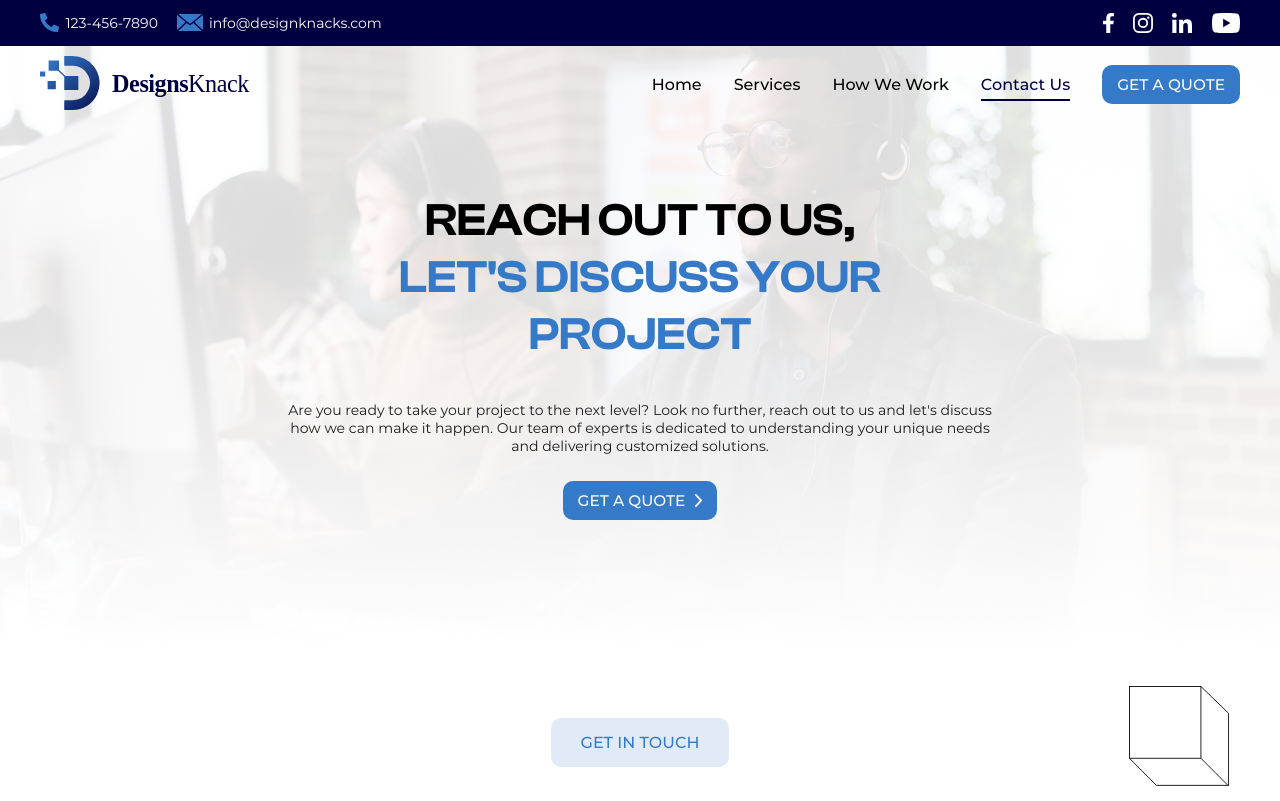
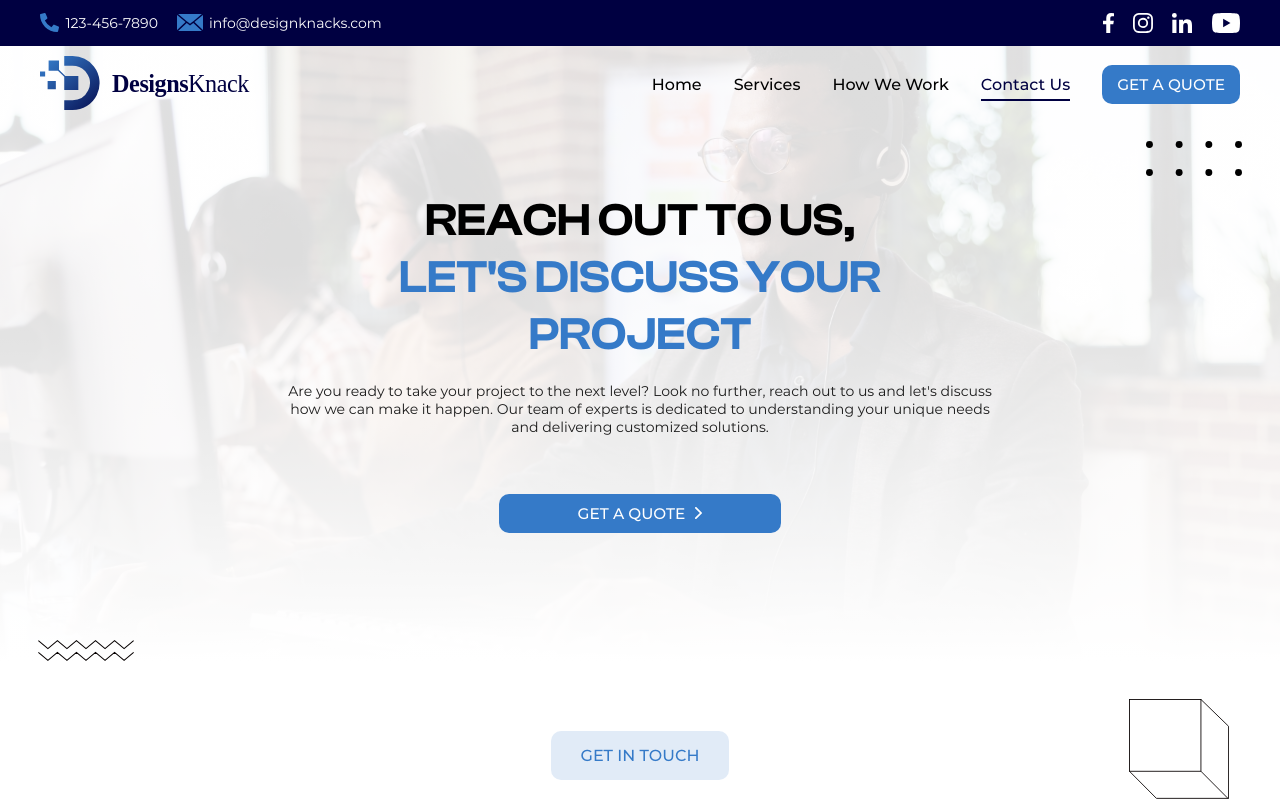
Before and after one commit to Leo-Hudson/designKnack-fe, a React (Create React App) app: page /contact-us in a window 1280 px wide. Shown: the top 801 px of the page. Built offline with nearby package versions, Linux system fonts and the light colour scheme.

Commit message:
Add Service drop down and working on contact us Banner

```diff
--- a/src/assets/icons/index.js
+++ b/src/assets/icons/index.js
@@ -31,6 +31,7 @@ import arrowLeft from './arrow-left.svg'
 import arrowRight from './arrow-right.svg'
 import menuIcon from './menu_icon.svg'
 import loader from './loader.gif'
+import dots2 from './dots2.svg'
 import ideation from './Process/Ideation.svg'
 import design from './Process/Design.svg'
 import test from './Process/Test.svg'
@@ -73,6 +74,7 @@ export {
     arrowRight,
     menuIcon,
     loader,
+    dots2,
     ideation,
     design,
     test,
--- a/src/components/Header/index.jsx
+++ b/src/components/Header/index.jsx
@@ -1,4 +1,4 @@
-import React, { useState } from 'react'
+import React, { useEffect, useRef, useState } from 'react'
 import { NavLink } from 'react-router-dom'
 import styled from 'styled-components'
 import { fonts, layout, rootColors } from '../../helpers/constant'
@@ -55,6 +55,7 @@ const HeaderSection = styled.div`
         }
       }
     }
+
     @media only screen and (min-width: ${mobile}) {
       .topContent{
         .leftSide div p{
@@ -106,11 +107,21 @@ const HeaderSection = styled.div`
         gap: 2.5vw;
         font-family:${fonts.montSerratMedium};
         font-size:clamp(16px, 1.2vw, 20px);
+        span{
+            cursor:pointer;
+            padding-bottom:5px;
+            border-bottom:2px solid transparent;
+
+        }
+        span:hover{
+          color:${rootColors.secondary};
+          border-bottom:2px solid ${rootColors.secondary};
+        }
 
         a{
           color:${rootColors.headingBlack};
           padding-bottom:5px;
-          border-bottom:1px solid transparent;
+          border-bottom:2px solid transparent;
         }
 
         a:hover, .active{
@@ -142,25 +153,36 @@ const HeaderSection = styled.div`
 
 `
 
-// const SubMenus = styled.div`
-//   position:relative;
+const SubMenus = styled.ul`
+    width:286px;
+    position:absolute;
+    padding:15px 13px;
+    background:${rootColors.white};
+    border-radius:10px;
+    display:flex;
+    flex-direction:column;
+    gap:16px;
+    margin-top:10px;
+    border-bottom:8px solid ${rootColors.secondary};
+    /* display:none; */
 
-//   ul{
-//     width:346px;
-//     position:absolute;
-//     background:hotpink;
-//     padding:24px 21px;
-//     display:flex;
-//     flex-direction:column;
-//     gap:26px;
-//     border-bottom:2px solid ${}
-//     /* display:none; */
 
-//   }
+    a{
+      font-size:clamp(14px, .8vw, 18px);
+      color:${rootColors.headingBlack};
+      padding-bottom:5px;
+      /* border-bottom:2px solid transparent; */
+    }
 
-// `
+    a:hover, .active{
+      color:${rootColors.secondary};
+      /* border-bottom:2px solid ${rootColors.secondary}; */
+    }
+`
+function Header() {
 
-function Header() {
+  const [isService, setService] = useState(false)
+
   return (
     <HeaderSection>
       <nav>
@@ -196,16 +218,24 @@ function Header() {
                 <NavLink to={"/"}>Home</NavLink>
               </li>
               <li>
-                {/* <SubMenus>
-                  <a href="">Services</a>
-                  <ul>
-                    <li className='subLink'>Web App Development</li>
-                    <li className='subLink'>Mobile App Development</li>
-                    <li className='subLink'>Front End Development</li>
-                    <li className='subLink'>Hire Dedicated Developers</li>
-                  </ul>
-                </SubMenus> */}
-                <NavLink to={"/services"}>Services</NavLink>
+                <span onClick={() => setService(!isService)}>Services</span>
+                {
+                  isService && <SubMenus>
+                    <li className='subLink' onClick={() => setService(!isService)}>
+                      <NavLink to='/web-app-development'>Web App Development</NavLink>
+                    </li>
+                    <li className='subLink' onClick={() => setService(!isService)}>
+                      <NavLink to='/mobile-app-development'>Mobile App Development</NavLink>
+                    </li>
+                    <li className='subLink' onClick={() => setService(!isService)}>
+                      <NavLink to='/front-end-development'>Front End Development</NavLink>
+                    </li>
+                    <li className='subLink' onClick={() => setService(!isService)}>
+                      <NavLink to='/hire-dedicated-developers'>Hire Dedicated Developers</NavLink>
+                    </li>
+                  </SubMenus>
+                }
+                {/* <NavLink to={"/services"}>Services</NavLink> */}
 
               </li>
               <li>
--- a/src/screens/ContactUs/BannerSection.jsx
+++ b/src/screens/ContactUs/BannerSection.jsx
@@ -3,7 +3,7 @@ import { H1, P3 } from "../../components/Typography"
 import styled from "styled-components"
 import { PrimaryButton} from "../../components/Buttons"
 import bgImage from '../../assets/backgrounds/Contact_us.webp'
-import { arrowForward } from "../../assets/icons"
+import { arrowForward, waves, dots2 } from "../../assets/icons"
 import { layout } from "../../helpers/constant";
 import { InnerHeading } from "../../components/Headings"
 
@@ -25,10 +25,25 @@ const Hero = styled(Section)`
 
 const Overlay = styled.div`
     padding-block:12vw 10vw;
+    position:relative;
     z-index:1;
     width:100%;
     background: linear-gradient(0deg, rgba(255,255,255,1) 0%, rgba(255,255,255,0.85) 60%);
 
+    .staticImage{
+        position:absolute;
+        width:clamp(90px, 7.5vw, 150px);
+    }
+
+    .dots{
+        z-index:56;
+        right:3vw;
+    }
+    .waves{
+        bottom:0px;
+        left:3vw;
+
+    }
     .contentBox{
         display:grid;
         place-content:center;
@@ -36,39 +51,42 @@ const Overlay = styled.div`
             padding-inline:2px;
         }
 
-    }
-
         .content{
             margin-inline:auto;
-        width: clamp(700px, 55vw , 1000px);
             display:flex;
             flex-direction:column;
             align-items:center;
             text-align:center;
 
             p{
-            margin-bottom:2vw;
+                margin-bottom:4.5vw;
             }
 
             h1{
-            margin-bottom:3vw;
-        }
+                margin-bottom:1.5vw;
             }
 
             button{
+                width:clamp(260px, 22vw, 426px);
                 display:flex;
                 gap:10px;
                 align-items:center;
                 justify-content:center;
-        width:clamp(260px 21vw, 426px);
 
                 img{
                     width:7px;
                 }
             }
+        }
+    }
+
+
 
 
     @media only screen and (min-width: ${mobile}) {
+        .staticImage{
+            display:none;
+        }
         padding-block:180px 10vw;
         .content{
             width: clamp(260px, 85vw , 1000px);
@@ -76,12 +94,27 @@ const Overlay = styled.div`
     }
     @media only screen and (min-width: ${tablet}) {
         padding-block:18vw 10vw;
+        .dots{
+            display:initial;
+            top:120px;
+        }
+        .waves{
+            display:initial;
+        }
         .content{
             width: clamp(700px, 55vw , 1000px);
         }
     }
     @media only screen and (min-width: ${laptop}) {
+        .dots{
+            top:11vw;
+        }
         padding-block:15vw 10vw;
+    }
+    @media only screen and (min-width: ${desktop}) {
+        .dots{
+            top:180px;
+        }
     }
 `
 
@@ -90,6 +123,9 @@ function BannerSection() {
         <Hero>
             <img src={bgImage} alt="" className="bg" width="" height="" />
             <Overlay>
+                <img src={dots2} alt="" className="staticImage dots" width="" height="" />
+                <img src={waves} alt="" className="staticImage waves" width="" height="" />
+
                 <ContentBox className="contentBox">
                     <div className="content">
                         <H1>REACH OUT TO US, <br /> <InnerHeading>LET'S DISCUSS YOUR PROJECT</InnerHeading></H1>
--- a/src/screens/Home/GetInTouch.jsx
+++ b/src/screens/Home/GetInTouch.jsx
@@ -111,10 +111,10 @@ function GetInTouch() {
 
     const sendEmail = () => {
         return emailjs.sendForm(
-            'service_ezh9ixc',
-            'template_50hnz9v',
+            'service_0mqtqsn',
+            'template_gj6avt8',
             form.current,
-            '3CoI6KtxguOBGdDOD'
+            '4vY2-Nh1lxu8zUwBt'
         ).then((result) => {
             console.log(result.text);
             return true
```
Also changed, not shown: src/assets/icons/dots2.svg (added). Lines whose indentation alone changed are shown as unchanged.
